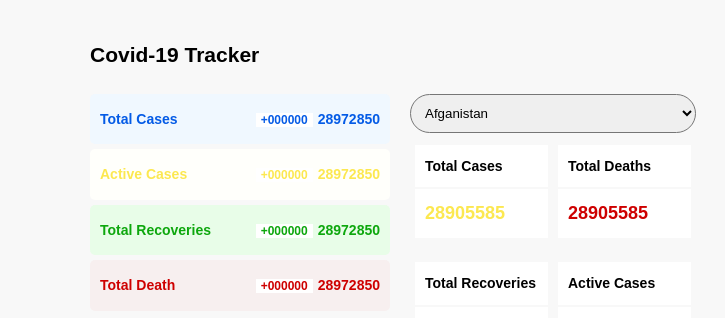
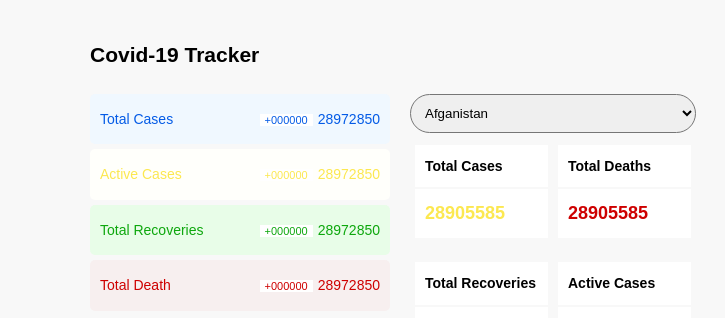
Before and after one commit to chris097/Kovid-9teen, a plain HTML site: page index.html in a window 1280 px wide. Shown: the part 62-380 px from the top of the page, 0-725 px from the left. Drawn offline with Linux system fonts and the light colour scheme.

Commit message:
fix bug font size

```diff
--- a/assets/css/pages/index.css
+++ b/assets/css/pages/index.css
@@ -32,13 +32,13 @@
 .column p{
     padding: 0 10px;
     font-size: 14px;
-    font-weight: 600;
+    font-weight: 400;
 }
 .column p span{
     background-color: #fff;
     margin-right: 5px;
     padding: 0 5px;
-    font-size: 12px;
+    font-size: 11px;
 }
 .column2{
     display: flex;
```
